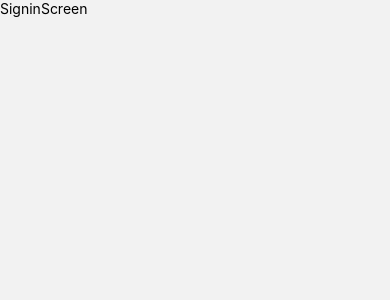
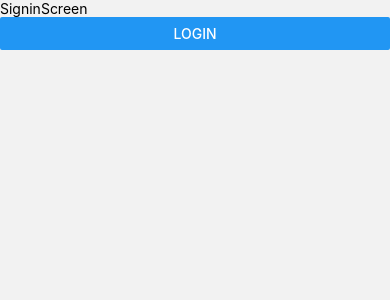
Before and after one commit to NguyenDuyPhuongDeveloper/Hotel_Booking, a React Native app: screen /SigninScreen in a window 390 px wide. Shown: the top 300 px of the page. Built offline with nearby package versions, Linux system fonts and the light colour scheme.

Commit message:
add async login

```diff
--- a/App.tsx
+++ b/App.tsx
@@ -2,12 +2,18 @@ import React, { useState, useEffect } from 'react';
 import { StatusBar, Text, View } from 'react-native';
 import { SplashScreen } from './src/screens';
 import { NavigationContainer } from '@react-navigation/native';
-import AuthNavigator from './src/navigators/AuthNavigator'
+import AuthNavigator from './src/navigators/AuthNavigator';
+import MainNavigator from './src/navigators/MainNavigator'
+import { useAsyncStorage } from '@react-native-async-storage/async-storage';
 
 
 const App = () =>
 {
   const [ isShowSplash, setIsShowSplash ] = useState( true );
+
+  const [ accessToken, setAccessToken ] = useState( '' );
+  const { getItem, setItem } = useAsyncStorage( 'assetToken' );
+
   useEffect( () =>
   {
     const timeout = setTimeout( () =>
@@ -17,6 +23,17 @@ const App = () =>
 
     return () => clearTimeout( timeout );
   }, [] );
+
+  useEffect( () =>
+  {
+    checkLogin();
+  }, [] );
+
+  const checkLogin = async () =>
+  {
+    const token = await getItem();
+    token && setAccessToken( token );
+  }
   return (
     <>
       <StatusBar barStyle='dark-content' backgroundColor='transparent' translucent />
@@ -24,7 +41,7 @@ const App = () =>
         <SplashScreen />
       ) : (
         <NavigationContainer>
-          <AuthNavigator />
+          {accessToken ? <MainNavigator /> : <AuthNavigator />}
         </NavigationContainer>
       )}
     </>
--- a/package.json
+++ b/package.json
@@ -10,6 +10,7 @@
     "test": "jest"
   },
   "dependencies": {
+    "@react-native-async-storage/async-storage": "^1.23.1",
     "@react-navigation/bottom-tabs": "^6.5.20",
     "@react-navigation/drawer": "^6.6.15",
     "@react-navigation/native": "^6.1.17",
--- a/src/screens/auth/SigninScreen.tsx
+++ b/src/screens/auth/SigninScreen.tsx
@@ -1,11 +1,13 @@
-import { View, Text } from 'react-native'
+import { View, Text, Button } from 'react-native'
 import React from 'react'
+import AsyncStorage from '@react-native-async-storage/async-storage'
 
 const SigninScreen = () =>
 {
     return (
         <View>
             <Text>SigninScreen</Text>
+            <Button title='Login' onPress={async () => await AsyncStorage.setItem( 'assetToken', 'fadsfdsf' )} />
         </View>
     )
 }
```
Also changed, not shown: 2 other files (tests, documents, lock files or other folders).
